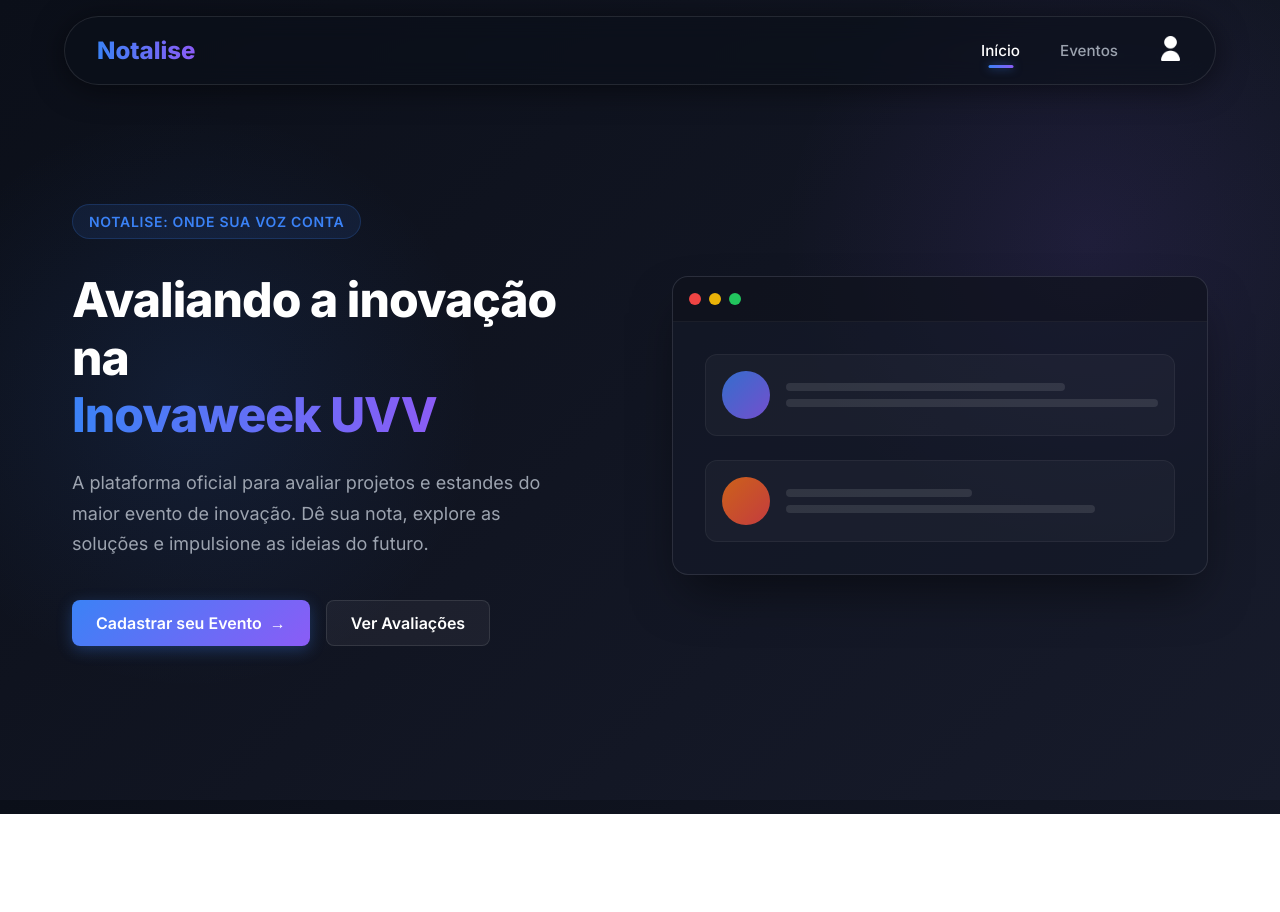
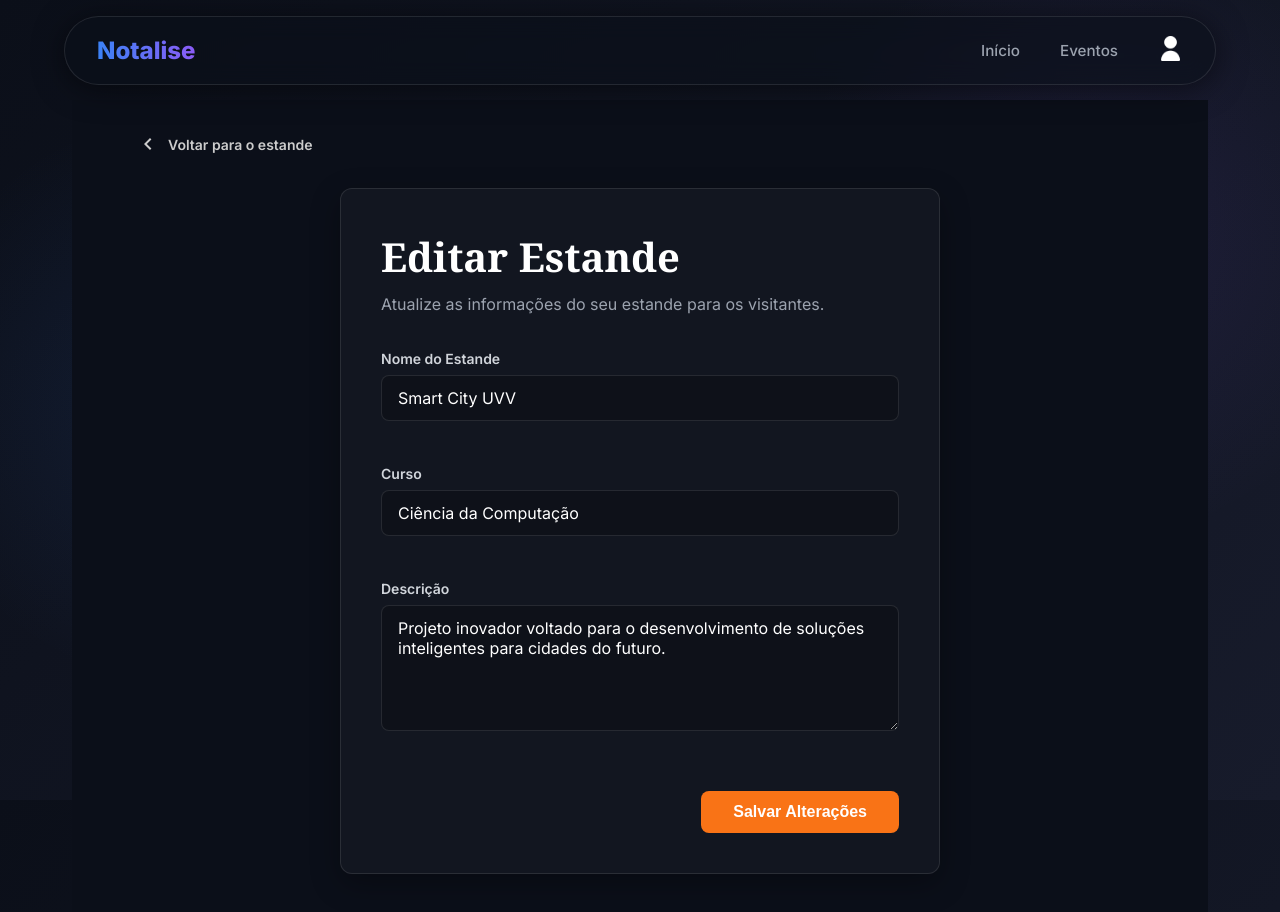
Before and after one commit to Filipe-P-Braga/Notalise, an Angular app in the folder FrontEnd/: page /editar-estande in a window 1280 px wide. Before the commit this address led to /. Shown: the top 912 px of the page. Before the commit the page ends 814 px from the top, so only its background shows below. Built offline with nearby package versions, Linux system fonts and the light colour scheme.

Commit message:
Adicionado a tela de edição de Estande

```diff
--- a/FrontEnd/src/app/app.routes.ts
+++ b/FrontEnd/src/app/app.routes.ts
@@ -4,10 +4,12 @@
 import { Event } from './pages/event/event';
 import { EventCreate } from './pages/eventCreate/event';
 import { CommentsPage } from './pages/comments/comments';
+import { EStand } from './pages/editionStand/e-stand';
 
 export const routes: Routes = [
   { path: '', component: Intro },
   { path: 'estande', component: Stand },
+  { path: 'editar-estande', component: EStand },
   { path: 'evento', component: Event },
   { path: 'criar-evento', component: EventCreate },
   { path: 'comentarios', component: CommentsPage },
--- /dev/null
+++ b/FrontEnd/src/app/pages/editionStand/e-stand.css
@@ -0,0 +1,158 @@
+.edit-container {
+    min-height: calc(100vh - 100px);
+    width: 100%;
+    color: #fff;
+    font-family: 'Inter', sans-serif;
+    background-color: var(--bg-base);
+    display: flex;
+    flex-direction: column;
+}
+
+.top-bar {
+    padding: 2rem 4rem;
+    display: flex;
+    align-items: center;
+}
+
+.back-btn {
+    display: flex;
+    align-items: center;
+    gap: 0.5rem;
+    color: #ccc;
+    text-decoration: none;
+    font-weight: 600;
+    font-size: 0.875rem;
+    transition: color 0.2s;
+}
+
+.back-btn:hover {
+    color: #fff;
+}
+
+.content-layout {
+    flex: 1;
+    display: flex;
+    justify-content: center;
+    padding: 0 2rem 4rem 2rem;
+}
+
+.form-wrapper {
+    width: 100%;
+    max-width: 600px;
+    background: rgba(255, 255, 255, 0.03);
+    border: 1px solid rgba(255, 255, 255, 0.1);
+    border-radius: 12px;
+    padding: 2.5rem;
+    box-shadow: 0 10px 30px rgba(0, 0, 0, 0.3);
+}
+
+.page-title {
+    font-size: 2.5rem;
+    font-weight: 700;
+    margin-bottom: 0.5rem;
+    color: #fff;
+    font-family: 'Playfair Display', Georgia, serif;
+}
+
+.page-subtitle {
+    color: #9ca3af;
+    font-size: 1rem;
+    margin-bottom: 2rem;
+}
+
+.edit-form {
+    display: flex;
+    flex-direction: column;
+    gap: 1.5rem;
+}
+
+.form-group {
+    display: flex;
+    flex-direction: column;
+    gap: 0.5rem;
+}
+
+.form-group label {
+    font-size: 0.875rem;
+    font-weight: 600;
+    color: #d1d5db;
+}
+
+.form-input {
+    background: rgba(0, 0, 0, 0.2);
+    border: 1px solid rgba(255, 255, 255, 0.1);
+    border-radius: 8px;
+    padding: 0.75rem 1rem;
+    color: #fff;
+    font-family: 'Inter', sans-serif;
+    font-size: 1rem;
+    transition: border-color 0.2s, background-color 0.2s;
+}
+
+.form-input:focus {
+    outline: none;
+    border-color: #f97316;
+    background: rgba(0, 0, 0, 0.4);
+}
+
+.action-buttons {
+    margin-top: 1rem;
+    display: flex;
+    justify-content: flex-end;
+}
+
+.save-btn {
+    background-color: #f97316;
+    color: white;
+    border: none;
+    padding: 0.75rem 2rem;
+    font-weight: 700;
+    font-size: 1rem;
+    border-radius: 8px;
+    cursor: pointer;
+    transition: background-color 0.2s, transform 0.1s;
+}
+
+.save-btn:hover:not(:disabled) {
+    background-color: #fb923c;
+}
+
+.save-btn:active:not(:disabled) {
+    transform: scale(0.98);
+}
+
+.save-btn:disabled {
+    background-color: #4b5563;
+    color: #9ca3af;
+    cursor: not-allowed;
+}
+
+.animate-fade-in {
+    animation: fadeIn 0.4s ease-in-out;
+}
+
+@keyframes fadeIn {
+    from {
+        opacity: 0;
+        transform: translateY(10px);
+    }
+
+    to {
+        opacity: 1;
+        transform: translateY(0);
+    }
+}
+
+@media (max-width: 768px) {
+    .top-bar {
+        padding: 1.5rem;
+    }
+
+    .form-wrapper {
+        padding: 1.5rem;
+    }
+
+    .page-title {
+        font-size: 2rem;
+    }
+}
--- /dev/null
+++ b/FrontEnd/src/app/pages/editionStand/e-stand.html
@@ -0,0 +1,42 @@
+<div class="edit-container animate-fade-in">
+    <div class="top-bar">
+        <a routerLink="/estande" class="back-btn">
+            <svg viewBox="0 0 24 24" width="24" height="24" fill="currentColor">
+                <path d="M15.41 16.59L10.83 12l4.58-4.59L14 6l-6 6 6 6z" />
+            </svg>
+            Voltar para o estande
+        </a>
+    </div>
+
+    <div class="content-layout">
+        <div class="form-wrapper">
+            <h1 class="page-title">Editar Estande</h1>
+            <p class="page-subtitle">Atualize as informações do seu estande para os visitantes.</p>
+
+            <form (ngSubmit)="saveChanges()" #standForm="ngForm" class="edit-form">
+                <div class="form-group">
+                    <label for="name">Nome do Estande</label>
+                    <input type="text" id="name" name="name" [(ngModel)]="standData.name" required class="form-input">
+                </div>
+
+                <div class="form-group">
+                    <label for="course">Curso</label>
+                    <input type="text" id="course" name="course" [(ngModel)]="standData.course" required
+                        class="form-input">
+                </div>
+
+                <div class="form-group">
+                    <label for="description">Descrição</label>
+                    <textarea id="description" name="description" [(ngModel)]="standData.description" rows="5" required
+                        class="form-input"></textarea>
+                </div>
+
+                <div class="action-buttons">
+                    <button type="submit" class="save-btn" [disabled]="!standForm.form.valid">
+                        Salvar Alterações
+                    </button>
+                </div>
+            </form>
+        </div>
+    </div>
+</div>
--- /dev/null
+++ b/FrontEnd/src/app/pages/editionStand/e-stand.ts
@@ -0,0 +1,25 @@
+import { Component } from '@angular/core';
+import { CommonModule } from '@angular/common';
+import { FormsModule } from '@angular/forms';
+import { RouterModule } from '@angular/router';
+
+@Component({
+    selector: 'app-e-stand',
+    standalone: true,
+    imports: [CommonModule, FormsModule, RouterModule],
+    templateUrl: './e-stand.html',
+    styleUrl: './e-stand.css',
+})
+export class EStand {
+    standData = {
+        name: 'Smart City UVV',
+        course: 'Ciência da Computação',
+        description: 'Projeto inovador voltado para o desenvolvimento de soluções inteligentes para cidades do futuro.',
+        bannerUrl: 'tamanduA.webp'
+    };
+
+    saveChanges() {
+        console.log('Dados salvos:', this.standData);
+        alert('Alterações salvas com sucesso!');
+    }
+}
--- a/FrontEnd/src/app/pages/stand/stand.css
+++ b/FrontEnd/src/app/pages/stand/stand.css
@@ -37,7 +37,7 @@
   height: 100%;
   /* Fades into background color on the left, and slightly from bottom */
   background: linear-gradient(to right, var(--bg-base) 0%, var(--bg-base) 20%, rgba(11, 15, 25, 0.8) 50%, transparent 100%),
-              linear-gradient(to top, var(--bg-base) 0%, transparent 30%);
+    linear-gradient(to top, var(--bg-base) 0%, transparent 30%);
   z-index: 1;
 }
 
@@ -122,7 +122,7 @@
 .genre-link {
   color: #ccc;
   text-decoration: underline;
-  text-decoration-color: rgba(204,204,204,0.4);
+  text-decoration-color: rgba(204, 204, 204, 0.4);
   transition: color 0.2s;
 }
 
@@ -217,7 +217,7 @@
   color: #e5e7eb;
   margin-bottom: 2rem;
   max-width: 550px;
-  text-shadow: 0 2px 4px rgba(0,0,0,0.5);
+  text-shadow: 0 2px 4px rgba(0, 0, 0, 0.5);
 }
 
 .bottom-link a {
@@ -242,7 +242,7 @@
   font-size: 0.85rem;
   color: #9ca3af;
   gap: 0.75rem;
-  text-shadow: 0 1px 2px rgba(0,0,0,0.5);
+  text-shadow: 0 1px 2px rgba(0, 0, 0, 0.5);
 }
 
 .detail-item {
@@ -277,7 +277,7 @@
 
   .bg-gradient-overlay {
     background: linear-gradient(to right, rgba(11, 15, 25, 0.95) 0%, rgba(11, 15, 25, 0.7) 100%),
-                linear-gradient(to top, var(--bg-base) 0%, transparent 50%);
+      linear-gradient(to top, var(--bg-base) 0%, transparent 50%);
   }
 
   .event-title-main {
@@ -288,6 +288,7 @@
     font-size: 2.5rem;
   }
 }
+
 .page-container {
   max-width: 1000px;
   margin: 0 auto;
@@ -429,3 +430,51 @@
     grid-template-columns: 1fr;
   }
 }
+
+/* Floating Edit Button */
+.floating-edit-btn {
+  position: fixed;
+  bottom: 2rem;
+  right: 2rem;
+  width: 60px;
+  height: 60px;
+  background-color: #f97316;
+  color: white;
+  border-radius: 50%;
+  display: flex;
+  align-items: center;
+  justify-content: center;
+  box-shadow: 0 4px 15px rgba(249, 115, 22, 0.4);
+  cursor: pointer;
+  z-index: 1000;
+  transition: transform 0.2s, background-color 0.2s, box-shadow 0.2s;
+}
+
+.floating-edit-btn:hover {
+  background-color: #fb923c;
+  transform: scale(1.05);
+  box-shadow: 0 6px 20px rgba(249, 115, 22, 0.6);
+}
+
+.floating-edit-btn:active {
+  transform: scale(0.95);
+}
+
+.floating-edit-btn svg {
+  width: 28px;
+  height: 28px;
+}
+
+@media (max-width: 768px) {
+  .floating-edit-btn {
+    bottom: 1.5rem;
+    right: 1.5rem;
+    width: 50px;
+    height: 50px;
+  }
+
+  .floating-edit-btn svg {
+    width: 24px;
+    height: 24px;
+  }
+}
--- a/FrontEnd/src/app/pages/stand/stand.html
+++ b/FrontEnd/src/app/pages/stand/stand.html
@@ -102,3 +102,11 @@
 <app-coment-create [standId]="selectedStand.id" (commentCreated)="onCommentCreated()"></app-coment-create>
 
 <app-qrcode [value]="'https://www.youtube.com/watch?v=dQw4w9WgXcQ&list=RDdQw4w9WgXcQ&start_radio=1'"></app-qrcode>
+
+<!-- Floating Edit Button -->
+<a routerLink="/editar-estande" class="floating-edit-btn" title="Editar Estande">
+  <svg viewBox="0 0 24 24" fill="currentColor">
+    <path
+      d="M3 17.25V21h3.75L17.81 9.94l-3.75-3.75L3 17.25zM20.71 7.04c.39-.39.39-1.02 0-1.41l-2.34-2.34c-.39-.39-1.02-.39-1.41 0l-1.83 1.83 3.75 3.75 1.83-1.83z" />
+  </svg>
+</a>
--- a/FrontEnd/src/app/pages/stand/stand.ts
+++ b/FrontEnd/src/app/pages/stand/stand.ts
@@ -1,5 +1,6 @@
 import { Component, OnInit, ChangeDetectorRef } from '@angular/core';
 import { CommonModule } from '@angular/common';
+import { RouterModule } from '@angular/router';
 import { Qrcode } from '../../components/qrcode/qrcode';
 import { Comments } from '../../components/comments/comments';
 import { ComentCreateComponent } from '../../components/comentCreate/comentCreate';
@@ -8,7 +9,7 @@
 @Component({
   selector: 'app-stand',
   standalone: true,
-  imports: [CommonModule, Qrcode, Comments, ComentCreateComponent],
+  imports: [CommonModule, RouterModule, Qrcode, Comments, ComentCreateComponent],
   templateUrl: './stand.html',
   styleUrl: './stand.css',
 })
```
